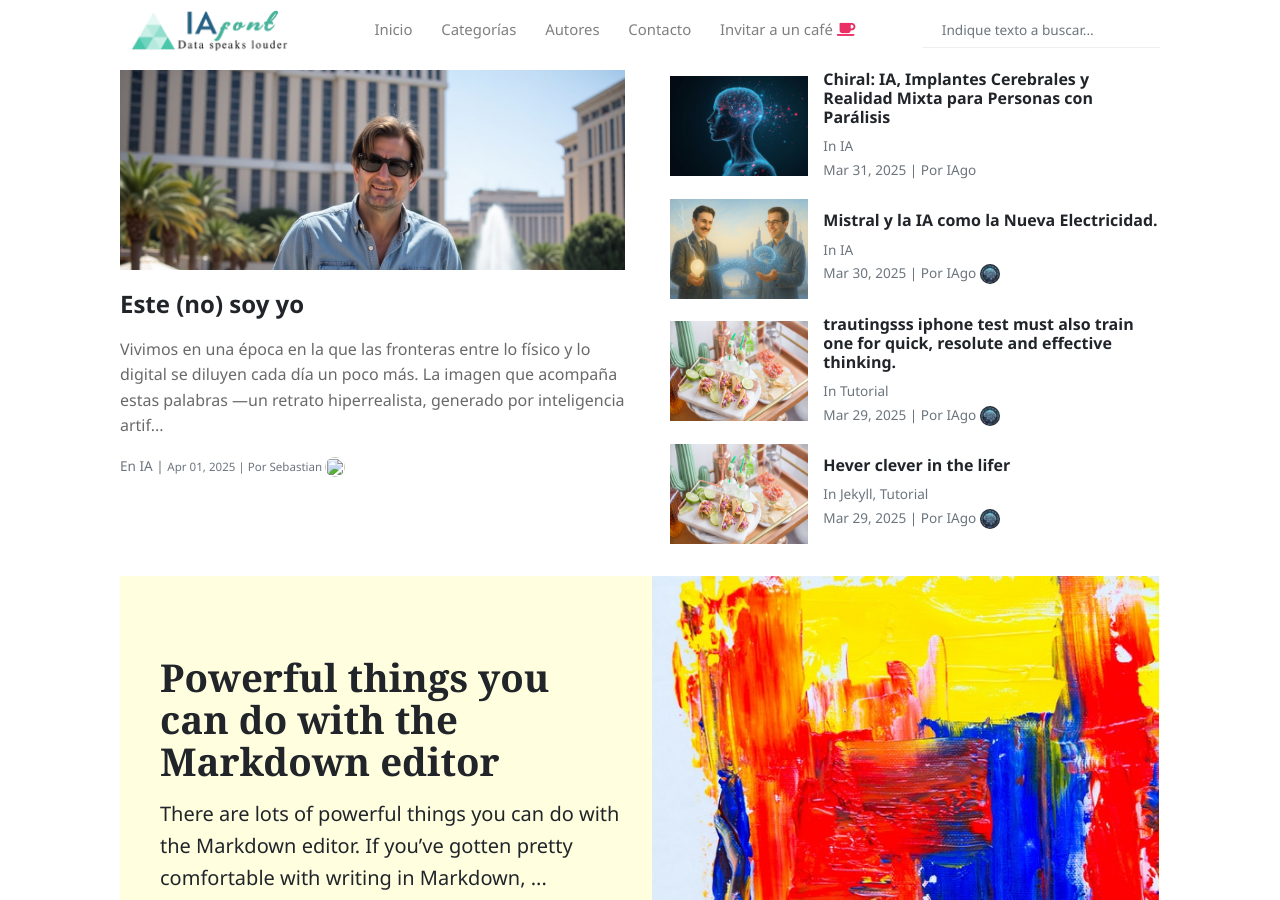
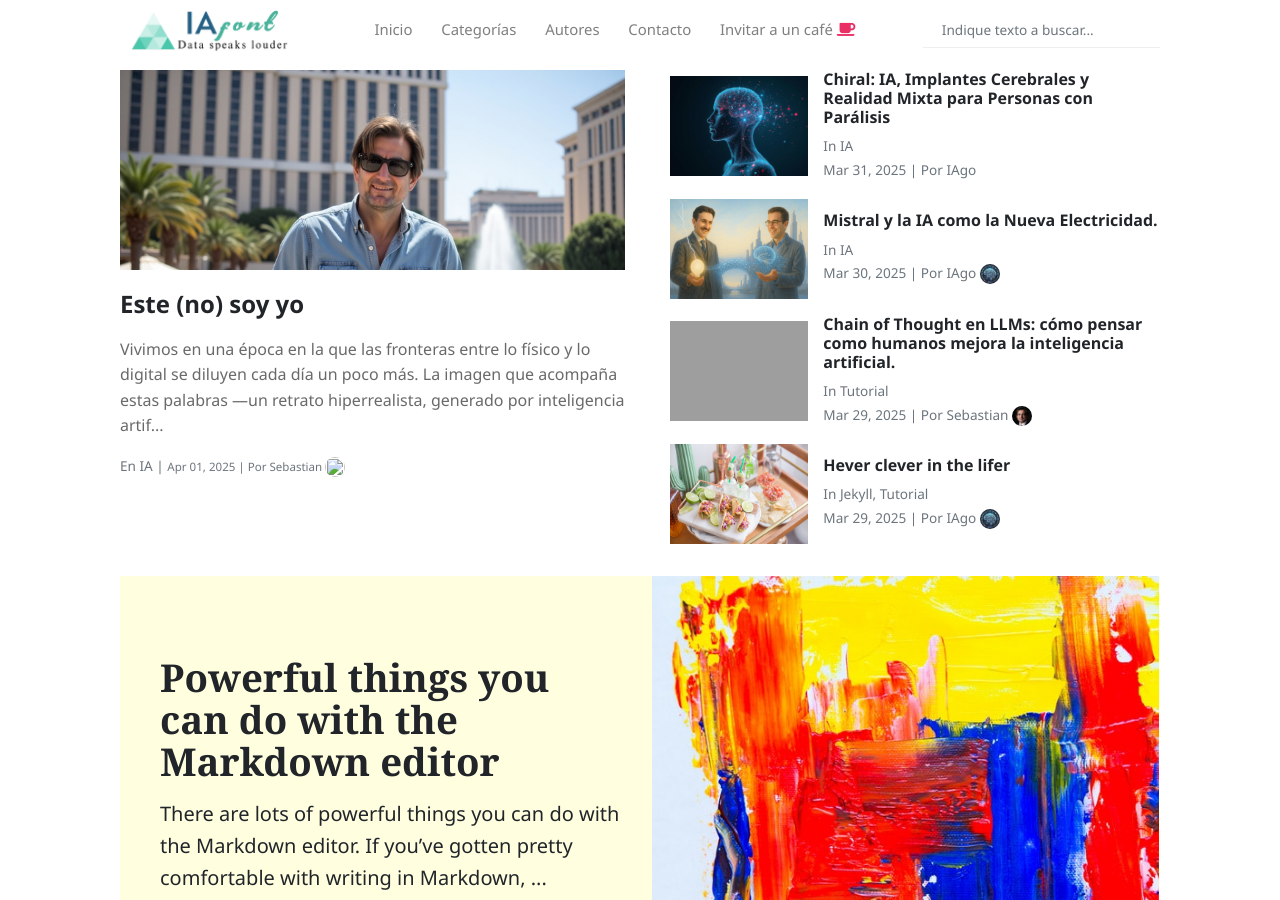
Before and after one commit to SebastianIA71/IAFONT-mazinger6, a Jekyll site: the page built from index.html, in a window 1280 px wide and 900 px high. Built offline with Jekyll 4.4.1, drawn with Linux system fonts in a browser that asks for light colours; nearby versions of some CDN libraries; the list of posts is cut into pages by our own code; some of the changed lines change nothing that is shown; grey boxes are pictures that could not be loaded.

Commit message:
Actualizar 2025-03-29-trautainga.md

````diff
--- a/_posts/2025-03-29-trautainga.md
+++ b/_posts/2025-03-29-trautainga.md
@@ -1,49 +1,134 @@
 ---
 layout: post
-title:  "trautingsss  iphone test must also train one for quick, resolute and effective thinking."
-author: IAgo
+title:  "  Chain of Thought en LLMs: cómo pensar como humanos mejora la inteligencia artificial."
+author: Sebastian
 categories: [ tutorial ]
-image: assets/images/11.jpg
+image: assets/images/1011.jpg
 ---
-There are lots of powerful things you can do with the Markdown editor
+## ¿Qué es exactamente Chain of Thought (CoT)?
 
-If you've gotten pretty comfortable with writing in Markdown, then you may enjoy some more advanced tips about the types of things you can do with Markdown!
+**Chain of Thought** significa literalmente *cadena de pensamiento*. En el contexto de la inteligencia artificial, se refiere a una técnica de *prompting* o entrenamiento en la que se instruye al modelo a **generar una secuencia de razonamientos intermedios antes de dar la respuesta final**.
 
-As with the last post about the editor, you'll want to be actually editing this post as you read it so that you can see all the Markdown code we're using.
+En lugar de pedirle a un modelo una solución directa como:
 
+> ¿Cuánto es 17 x 23?
 
-## Special formatting
+Con CoT se plantea de esta manera:
 
-As well as bold and italics, you can also use some other special formatting in Markdown when the need arises, for example:
+> *Primero multipliquemos 17 x 20 = 340. Luego 17 x 3 = 51. Sumamos ambos: 340 + 51 = 391. Por lo tanto, el resultado es 391.*
 
-+ ~~strike through~~
-+ ==highlight==
-+ \*escaped characters\*
+Este tipo de razonamiento hace que el modelo **cometa menos errores**, sobre todo en problemas que requieren varios pasos o inferencias complejas.
 
+---
 
-## Writing code blocks
+## ¿Por qué es importante el Chain of Thought?
 
-There are two types of code elements which can be inserted in Markdown, the first is inline, and the other is block. Inline code is formatted by wrapping any word or words in back-ticks, `like this`. Larger snippets of code can be displayed across multiple lines using triple back ticks:
+Tradicionalmente, los LLMs eran muy buenos para tareas de texto, pero flojeaban en razonamiento lógico o matemático. Con Chain of Thought, **se logra que el modelo "piense en voz alta"**, imitando una de las estrategias cognitivas humanas más potentes: descomponer un problema.
+
+Esto ha traído mejoras notables en benchmarks como:
+
+- **GSM8K**: resolución de problemas matemáticos
+- **MATH**: competencias de matemáticas escolares
+- **ARC**: resolución de problemas con razonamiento común
+- **MMLU**: comprensión de lenguaje y lógica multilingüe
+
+---
+
+## Tipos de Chain of Thought: ¿Cómo se implementa?
+
+### 1. Prompt Engineering manual
+
+Se añade explícitamente una instrucción o ejemplo que induce el razonamiento paso a paso:
 
 ```
-.my-link {
-    text-decoration: underline;
-}
+Responde razonando paso a paso.
 ```
 
-If you want to get really fancy, you can even add syntax highlighting using Rouge.
+También se pueden mostrar ejemplos de preguntas resueltas con explicaciones intermedias, lo que se conoce como *few-shot prompting*. Por ejemplo:
 
+```
+Ejemplo:
+Pregunta: Si Juan tiene 3 manzanas y compra 2 más, ¿cuántas tiene?
+Respuesta: Juan tiene 3 manzanas. Compra 2 más. En total, tiene 3 + 2 = 5 manzanas.
+```
 
-![walking]({{ site.baseurl }}/assets/images/8.jpg)
+---
 
-## Reference lists
+### 2. Chain of Thought finetuning
 
-The quick brown jumped over the lazy.
+El modelo se entrena específicamente con datos anotados que ya contienen pasos intermedios. Es más costoso, pero más efectivo.
 
-Another way to insert links in markdown is using reference lists. You might want to use this style of linking to cite reference material in a Wikipedia-style. All of the links are listed at the end of the document, so you can maintain full separation between content and its source or reference.
+---
 
-## Full HTML
+### 3. Auto-CoT o Self-Ask
 
-Perhaps the best part of Markdown is that you're never limited to just Markdown. You can write HTML directly in the Markdown editor and it will just work as HTML usually does. No limits! Here's a standard YouTube embed code as an example:
+El modelo **se auto-interroga**, generando preguntas auxiliares antes de resolver el problema:
 
-<p><iframe style="width:100%;" height="315" src="https://www.youtube.com/embed/Cniqsc9QfDo?rel=0&amp;showinfo=0" frameborder="0" allowfullscreen></iframe></p>
+> Pregunta inicial: "¿Cuánto tardarán en llenar un depósito si una válvula aporta 3 litros por minuto y otra 2 litros?"
+
+> CoT: *¿Cuántos litros por minuto en total? ¿Cuál es el volumen del depósito?*
+
+---
+
+### 4. Tree of Thoughts (ToT)
+
+Una evolución del CoT, donde se exploran *múltiples cadenas de pensamiento* en paralelo, como si fuera un árbol de decisiones, y se elige la más coherente o exitosa. Esto se combina bien con técnicas de reflexión, evaluación interna y votación entre hipótesis.
+
+---
+
+## Aplicaciones prácticas del CoT en la vida real
+
+Hoy en día, el uso de Chain of Thought ya se aplica en muchas áreas de productividad, banca, automatización e incluso educación. Algunos ejemplos concretos:
+
+- **Agentes de IA autónomos** como AutoGPT o AgentGPT, que planifican y razonan antes de ejecutar tareas complejas.
+- **Soporte bancario inteligente**, donde una IA analiza pasos intermedios para validar operaciones antes de autorizar transferencias.
+- **Asistentes de programación**, que no solo generan código, sino que explican el porqué de cada instrucción.
+- **Tutores inteligentes**, que enseñan a los estudiantes cómo llegar al resultado y no solo el resultado mismo.
+
+---
+
+### En el mundo de la banca y la tecnología
+
+Nosotros, como expertos en sistemas y banca, podemos beneficiarnos del CoT para:
+
+- Mejorar los **bots de atención al cliente**, haciéndolos más explicativos.
+- Desarrollar **sistemas expertos que razonan como humanos**, detectando fraudes o anomalías financieras.
+- Potenciar el *low-code* / *no-code* con IA que entiende el flujo completo de procesos organizativos.
+
+---
+
+## Preguntas Frecuentes (FAQs)
+
+### 1. ¿Chain of Thought solo mejora el razonamiento matemático?
+
+No. Aunque se usa mucho en matemáticas, también es útil en lógica, programación, comprensión lectora, planificación, toma de decisiones y resolución de ambigüedades.
+
+---
+
+### 2. ¿Todos los LLMs entienden Chain of Thought?
+
+No todos. Modelos como GPT-4, Claude 3 o Gemini 1.5 lo manejan muy bien. Pero los modelos pequeños o mal entrenados pueden fallar si no se les entrena específicamente.
+
+---
+
+### 3. ¿Puedo usar Chain of Thought sin programar?
+
+Sí. Solo necesitas saber cómo estructurar las preguntas. Puedes guiar al modelo con frases como:
+
+- “Explícalo paso a paso”
+- “Divide el problema”
+- “Razonemos como si fuéramos humanos”
+
+O usar ejemplos previos con razonamientos intermedios.
+
+---
+
+## Conclusión: pensar como humanos para que la IA sea más útil
+
+**Chain of Thought** ha marcado un antes y un después en la evolución de la inteligencia artificial. Ya no buscamos solo respuestas rápidas, sino **razonamientos sólidos** que nos permitan confiar más en las decisiones de los modelos. Y lo más interesante es que **nosotros, como usuarios, también aprendemos a pensar mejor** al ver cómo la IA razona.
+
+**Nuestra recomendación:** si trabajas con IA, empieza a experimentar con CoT en tus prompts. Verás cómo tus resultados se vuelven más claros, lógicos y eficaces.
+
+---
+
+¿Te gustaría que prepare una guía práctica en Markdown con ejemplos específicos de CoT aplicados a banca, automatización y análisis de datos? Escríbeme y te la armo sin problema.
````
